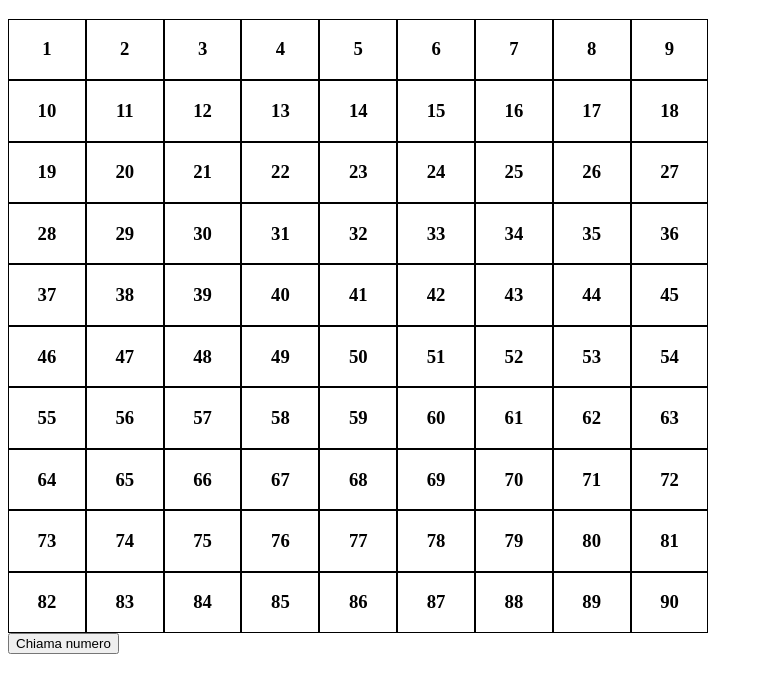
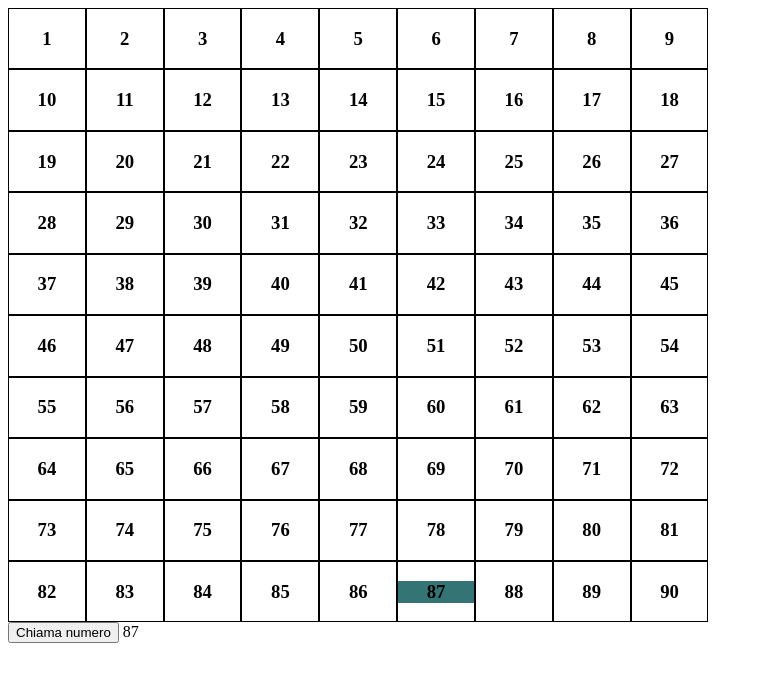
Before and after one commit to marcocodd/U1-W3-D4, a plain HTML site: page index.html in a window 1280 px wide. Both pictures are taken after a click on the button "Chiama numero". Shown: the whole page, without its empty margins (0-763 px from the left). Drawn offline with Linux system fonts and the light colour scheme.

Commit message:
aggiuntaSelezioneNumeroEstratto

```diff
--- a/ScriptTombola/script.js
+++ b/ScriptTombola/script.js
@@ -1,8 +1,22 @@
 const tab = document.getElementById("divTabella");
-const numberOfTheCell = document.querySelector("h3");
+const numberOfTheCell = document.getElementsByTagName("h3");
+const cell = document.getElementsByTagName("divNumbers");
+const extractedNumber = document.getElementById("spanId");
+
+// creo un array di numeri da 1 a 90 da richiamare random poi succesivamente
+
+const Numbers = [];
+
+for (i = 1; i <= 90; i++) {
+  Numbers.push(i);
+}
+
+console.log(Numbers);
+
+// creo la tabella della tombola
 
 const tabCreation = function () {
-  for (let i = 1; i <= 90; i++) {
+  for (let i = 1; i <= Numbers.length; i++) {
     const cell = document.createElement("div");
     cell.classList.add("divNumbers");
     const numberOfTheCell = document.createElement("h3");
@@ -14,19 +28,18 @@ const tabCreation = function () {
 
 tabCreation();
 
+console.log(numberOfTheCell);
 //funzione per chiamare numeri random da 1 a 90 prova per vedere se il bottone va, ma servirà un array di numeri da 1 a90 per non chiamare mai lo stesso numero...
 
-const Numbers = [];
+const callRandomNumber = function () {
+  extractedNumber.innerText = Numbers[Math.floor(Math.random() * 90) + 1];
+  for (let i = 0; i <= numberOfTheCell.length; i++) {
+    if (extractedNumber.innerText === numberOfTheCell[i].innerText) {
+      numberOfTheCell[i].classList.add("selectNumber");
+    }
+  }
+};
 
-for (i = 1; i <= 90; i++) {
-  Numbers.push(i);
-}
-console.log(Numbers);
-
-const callRandomNumber = function () {
-  const CalledNumber = Numbers[Math.floor(Math.random() * 90) + 1];
-  console.log(CalledNumber);
-};
 const button = document.getElementById("callButton");
 
 button.addEventListener("click", callRandomNumber);
--- a/index.html
+++ b/index.html
@@ -8,13 +8,10 @@
   </head>
   <body>
     <main></main>
-<h3></h3>
-    <div id="divTabella">
+    <div id="divTabella"></div>
 
-
-      </div>
-    </div>
     <button id="callButton">Chiama numero</button>
+    <span id="spanId"></span>
     <script src="./ScriptTombola/script.js"></script>
   </body>
 </html>
```
